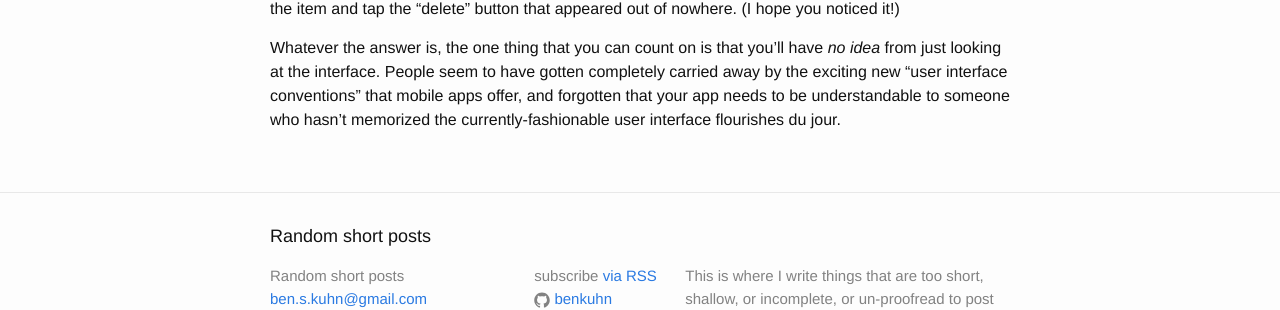
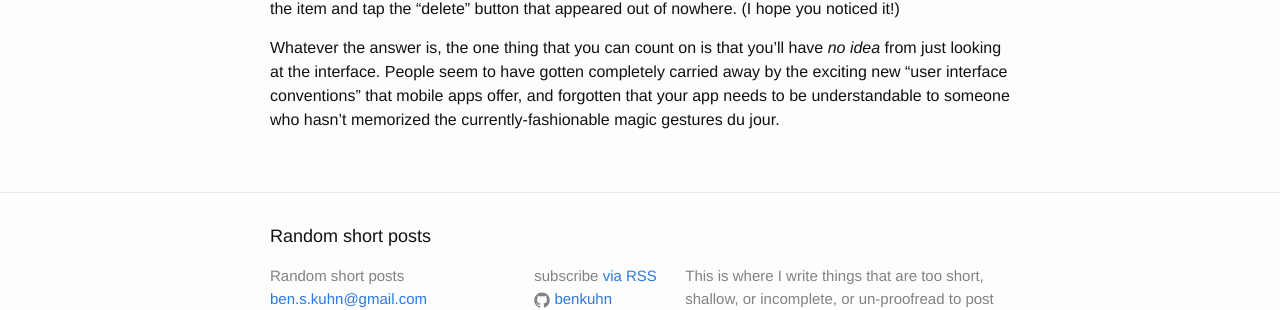
Before and after one commit to benkuhn/benkuhn.github.io, a Jekyll site: the page built from _posts/2015-09-17-ui.md, in a window 1280 px wide. Shown: the part 623-933 px from the top of the page. Built offline with Jekyll 4.4.1, drawn with Linux system fonts in a browser that asks for light colours.

Commit message:
Better conclusion

```diff
--- a/_posts/2015-09-17-ui.md
+++ b/_posts/2015-09-17-ui.md
@@ -13,4 +13,4 @@ If you do the obvious thing that the Nest affords and twist the edge (and I use
 
 I have this problem with mobile apps too. Want to delete something from a list of entries? Maybe you should swipe right on it! Or swipe left and press the "delete" button that appears! Or long-swipe left because short-swipe does something else! Or maybe it's a long press on the item to bring up a menu that includes "delete"? Or, alternately, you could tap on the "edit" text at the top of the list, then check off the item and tap the "delete" button that appeared out of nowhere. (I hope you noticed it!)
 
-Whatever the answer is, the one thing that you can count on is that you'll have *no idea* from just looking at the interface. People seem to have gotten completely carried away by the exciting new "user interface conventions" that mobile apps offer, and forgotten that your app needs to be understandable to someone who hasn't memorized the currently-fashionable user interface flourishes du jour.
+Whatever the answer is, the one thing that you can count on is that you'll have *no idea* from just looking at the interface. People seem to have gotten completely carried away by the exciting new "user interface conventions" that mobile apps offer, and forgotten that your app needs to be understandable to someone who hasn't memorized the currently-fashionable magic gestures du jour.
```
